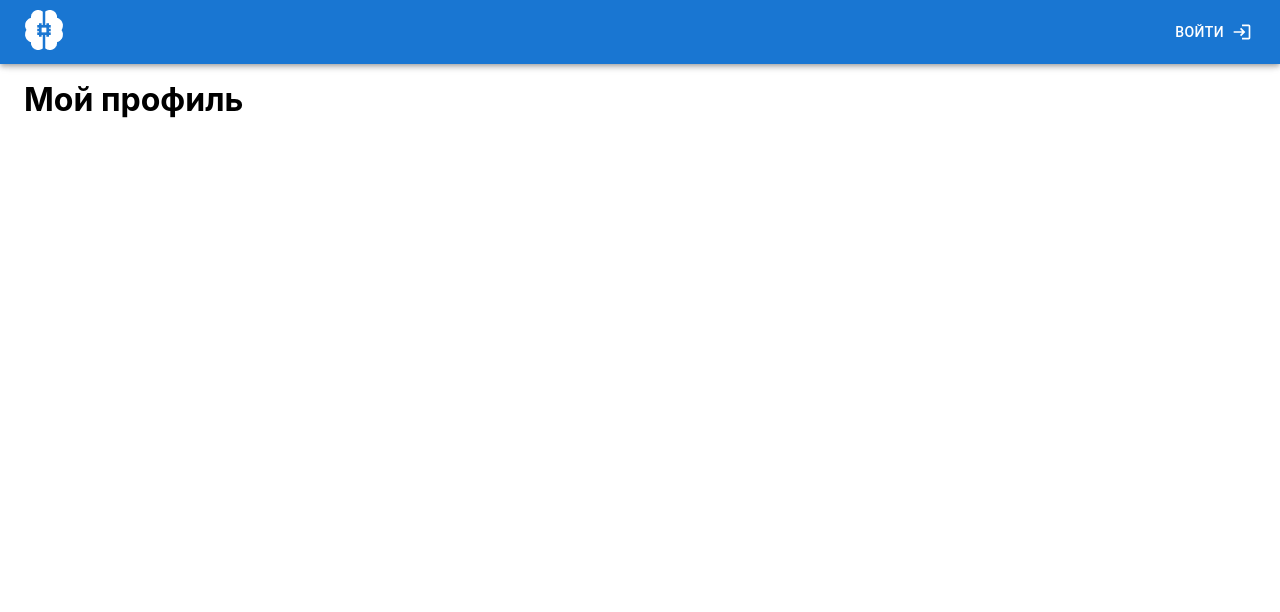
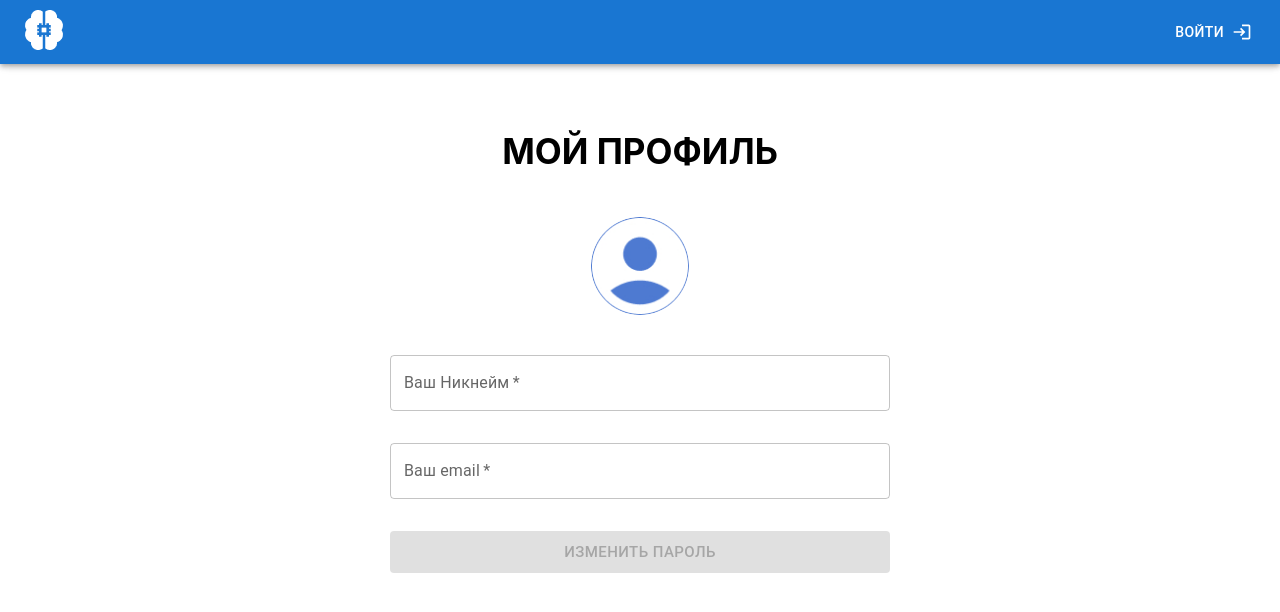
Before and after one commit to superhorsy/quest-app-frontend, a React (Create React App) app: page /profile in a window 1280 px wide. Shown: the top 612 px of the page. Built offline with nearby package versions, Linux system fonts and the light colour scheme.

Commit message:
Создала страницу профиля компонент userProfile

```diff
--- a/src/App.scss
+++ b/src/App.scss
@@ -86,3 +86,23 @@
     margin-bottom: 30px;
   }
 }
+
+
+.avatar-logo {
+  width: 98px;
+height: 98px;
+text-align: center;
+background: #FFFFFF;
+border-radius: 50%;
+text-transform: uppercase;
+margin: 10px auto 40px;
+display: block;
+
+
+/* Inside auto layout */
+
+/*flex: none;
+order: 2;
+flex-grow: 0;
+*/
+}
--- a/src/pages/index.js
+++ b/src/pages/index.js
@@ -2,3 +2,4 @@ export * from './signUpPage/signUpPage.js';
 export * from './loginPage/loginPage.js';
 export * from './passRecoveryPage/passRecoveryPage.js';
 export * from './startPage/startPage.js';
+export * from './userProfile/userProfile.js';
--- a/src/pages/loginPage/loginPage.js
+++ b/src/pages/loginPage/loginPage.js
@@ -97,6 +97,7 @@ export const LoginPage = () => {
                                 variant="contained"
                                 size="large"
                                 disabled={isEmptyField}
+                                onClick={() => navigate('/profile')}
                             >Войти
                             </Button>
                             <div>
--- /dev/null
+++ b/src/pages/userProfile/index.js
@@ -0,0 +1 @@
+export * from './userProfile.js';
--- /dev/null
+++ b/src/pages/userProfile/userProfile.js
@@ -0,0 +1,89 @@
+import React, {useMemo, useState} from "react";
+import Box from "@mui/material/Box";
+import TextField from "@mui/material/TextField";
+import {Link} from "react-router-dom";
+import Button from "@mui/material/Button";
+import avatarLogo from '../../assets/images/avatar-icon.jpg'
+import pensilImage from '../../assets/images/pencil.svg'
+
+
+export const UserProfile = () => {
+
+
+    const [email, setEmail] = useState('');
+    const [nickname, setNickname] = useState('');
+    const [pass, setPass] = useState('');
+    const [passConfirm, setPassConfirm] = useState('');
+
+    const avatar = avatarLogo;
+
+
+    const sendData = (event) => {
+        event.preventDefault();
+
+    }
+
+
+    const isEmptyField = !email || !nickname || !pass || !passConfirm;
+    const isPassMatched = passConfirm === pass;
+
+
+
+    return (
+        <div className="page-container">
+
+            <div className="main-container">
+
+                <h1 className="title">Мой Профиль</h1>
+                <img src = {avatar} className="avatar-logo"/>
+
+                <Box
+                    component="form"
+                    sx={{
+                        m: '0 auto',
+                        textAlign: "center",
+                        width: {xs: 1 / 1, sm: 500},
+                    }}
+                    noValidate={false}
+                    autoComplete="off"
+                    onSubmit={sendData}
+                >
+                    <div>
+                         <TextField
+                            required
+                            fullWidth
+                            sx={{mb: {xs: 3, sm: 4}}}
+                            id="outlined-basic"
+                            label="Ваш Никнейм"
+                            variant="outlined"
+                            value={nickname}
+                            onChange={(e) => setNickname(e.target.value)}
+                        />
+                         <TextField
+                            required
+                            fullWidth
+                            sx={{mb: {xs: 3, sm: 4}}}
+                            id="outlined-basic"
+                            type="Ваш email"
+                            label="Ваш email"
+                            variant="outlined"
+                            value={email}
+                            onChange={(e) => setEmail(e.target.value)}
+                        />
+                        <div>
+                            <Button
+                                fullWidth
+                                type="submit"
+                                sx={{mb: {xs: 4, sm: 6}}}
+                                variant="contained"
+                                size="large"
+                                disabled={isEmptyField || !isPassMatched}
+                            >Изменить пароль
+                            </Button>
+                        </div>
+                    </div>
+                </Box>
+            </div>
+        </div>
+    );
+};
```
Also changed, not shown: src/pages/Profile.jsx (+4 -3 lines), src/assets/images/avatar-icon.jpg (added), src/assets/images/pencil.svg (added).
